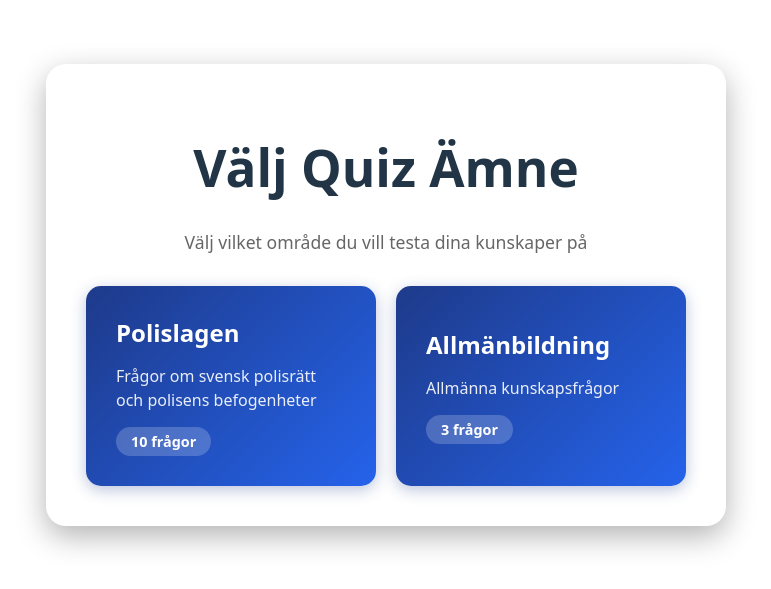
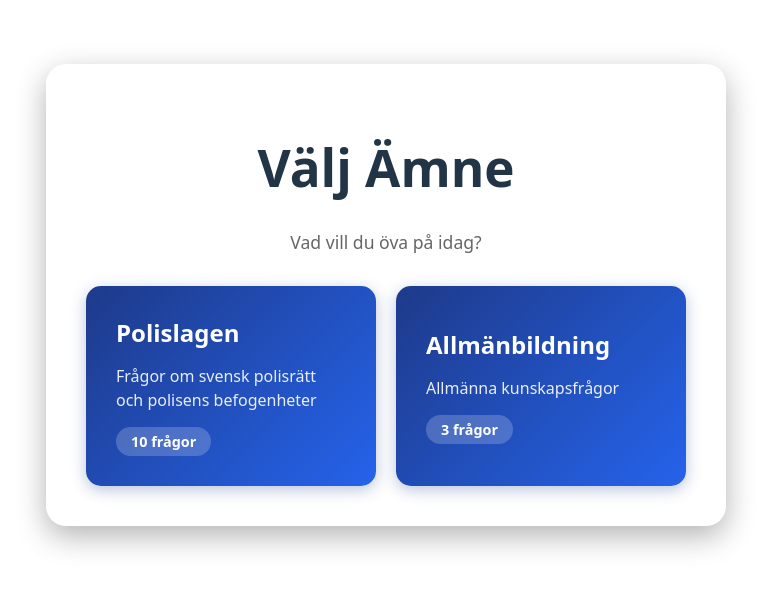
Before and after one commit to Storstark123/test, a React (Vite) app: page / in a window 1280 px wide. Shown: the part 105-694 px from the top of the page, without its empty margins (254-1025 px from the left). Built offline with nearby package versions, Linux system fonts and the light colour scheme.

Commit message:
Update quiz messages

```diff
--- a/src/App.jsx
+++ b/src/App.jsx
@@ -53,8 +53,8 @@ function App() {
     return (
       <div className="game-container">
         <div className="question-box">
-          <h1>Välj Quiz Ämne</h1>
-          <p className="subtitle">Välj vilket område du vill testa dina kunskaper på</p>
+          <h1>Välj Ämne</h1>
+          <p className="subtitle">Vad vill du öva på idag?</p>
           <div className="topic-grid">
             {Object.entries(quizTopics).map(([key, topic]) => (
               <button
--- a/src/questionsDatabase.js
+++ b/src/questionsDatabase.js
@@ -1,3 +1,4 @@
+// 0 1 2 3 4
 export const questionsDatabase = [
   {
   "question": "När får en polis använda våld enligt svensk lag?",
```
